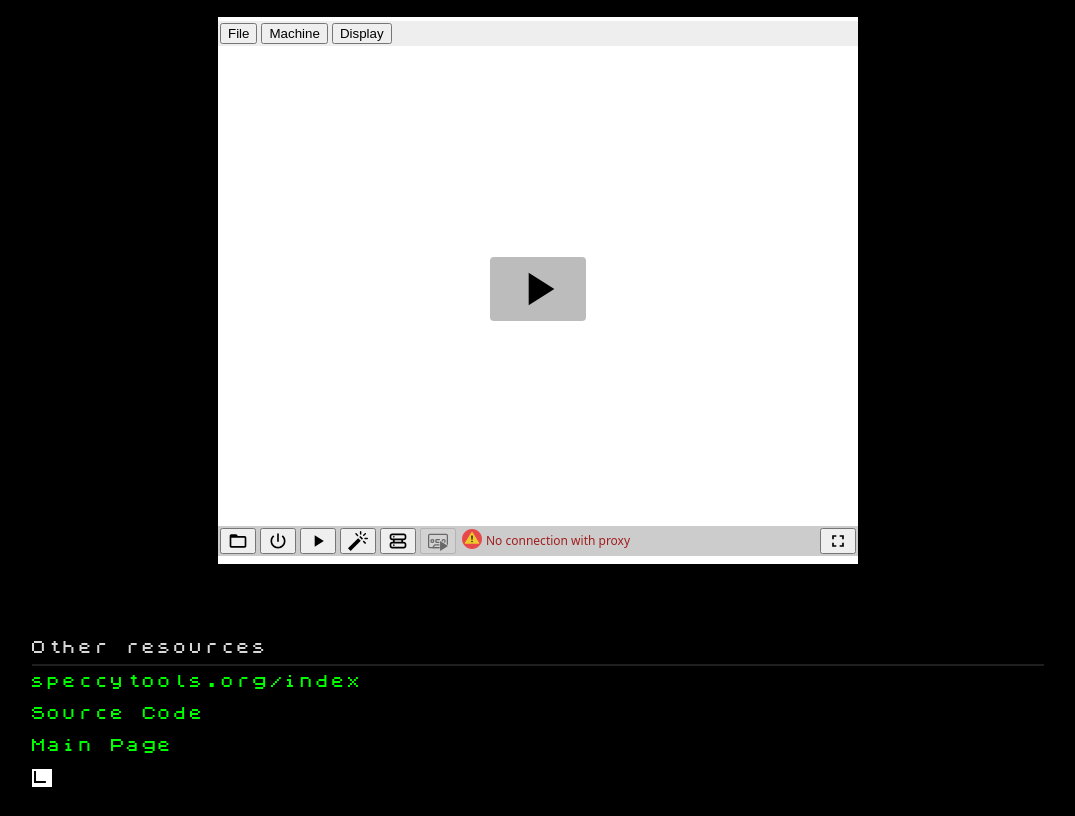
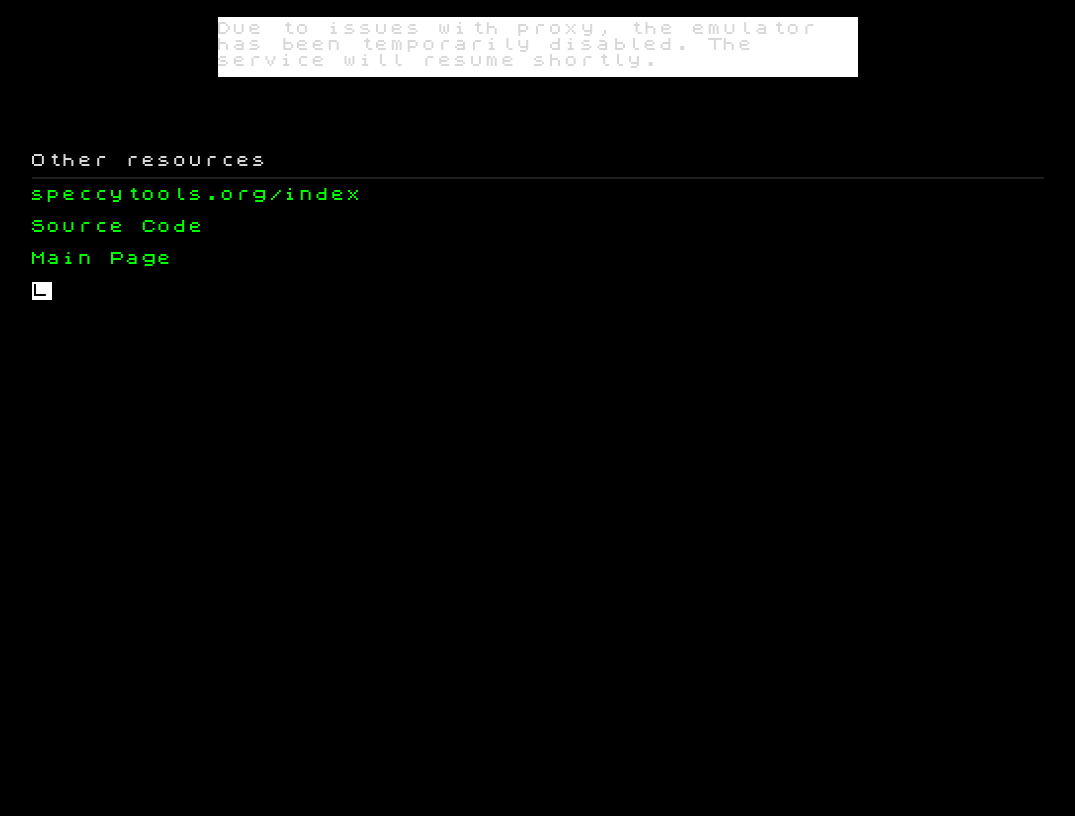
Before and after one commit to speccytools/speccytools.github.io, a plain HTML site: page emu/index.html in a window 1280 px wide. Shown: the part 84-900 px from the top of the page, without its empty margins (102-1177 px from the left). After the commit the page ends 800 px from the top, so only its background shows below. Drawn offline with Linux system fonts and the light colour scheme.

Commit message:
Disable emulator for now.

```diff
--- a/emu/index.html
+++ b/emu/index.html
@@ -19,7 +19,7 @@
 <div class="bullet underline">Spectranet Emulator on a web browser</div>
 <div class="bullet"></div>
 
-<div class="bullet" id="jsspeccy"></div>
+<div class="bullet" id="jsspeccy">Due to issues with proxy, the emulator has been temporarily disabled. The service will resume shortly.</div>
 
 <br/>
 
@@ -28,6 +28,7 @@
 <div class="bullet header"></div>
 
 <script type="application/javascript">
+    /*
     $(function() {
         const url = new URLSearchParams(document.location.search).get("tnfs");
 
@@ -58,6 +59,7 @@
             $('<br><br><div class="bullet underline">Comments</div>').appendTo($('#disqus-comments-title'));
         }
     });
+    */
 </script>
 
 <div id="tnfs-link"></div>
```
